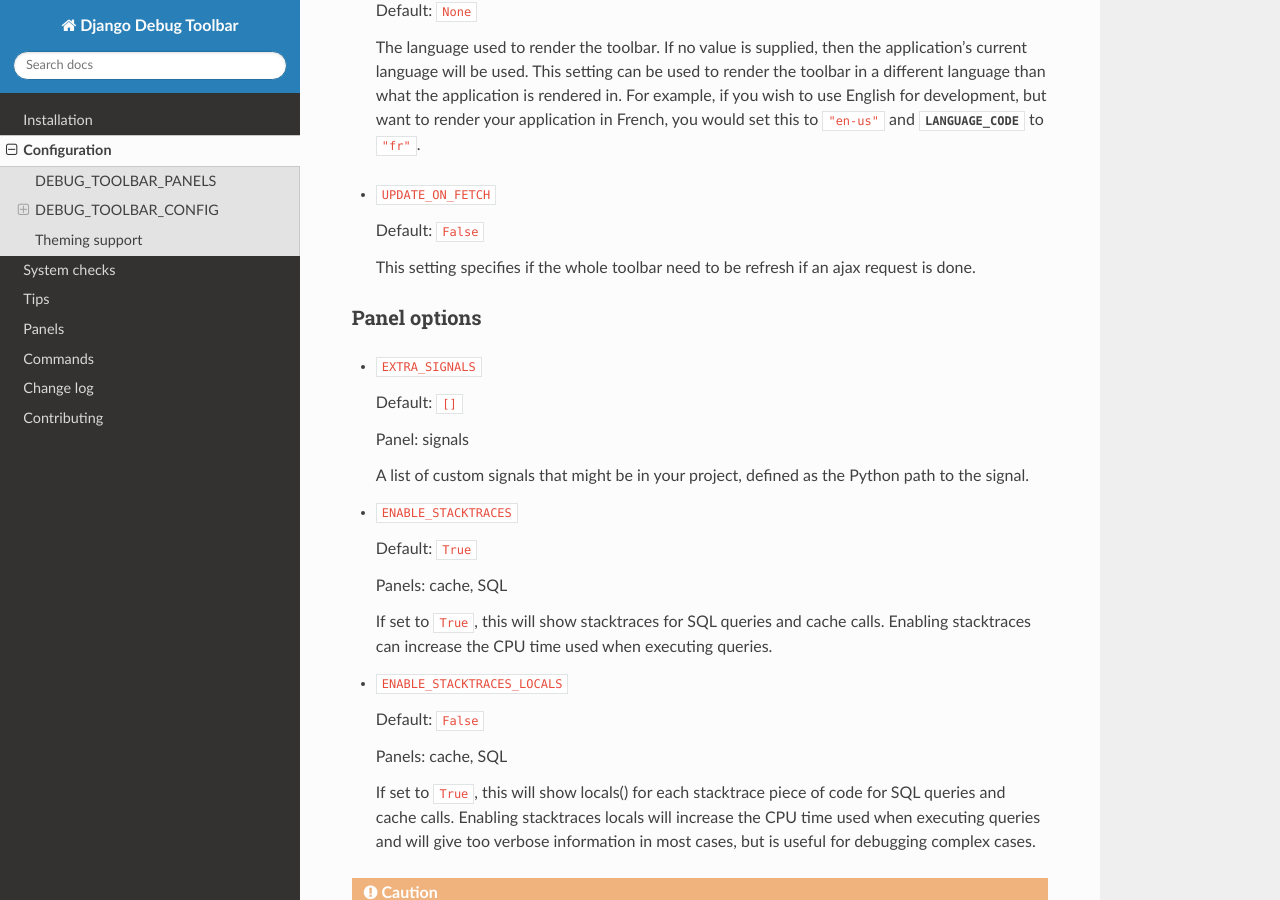
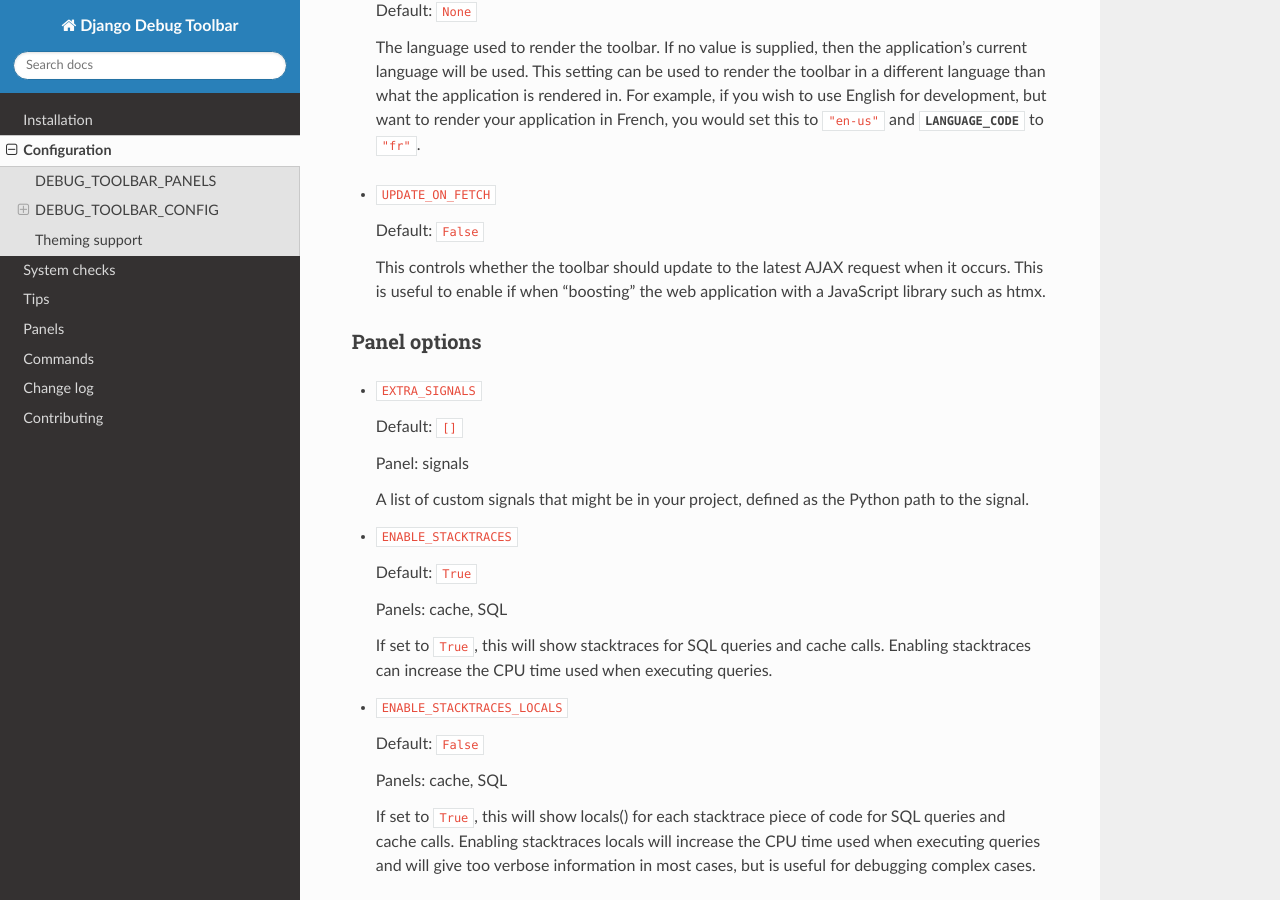
Before and after one commit to jazzband/django-debug-toolbar, a Sphinx documentation site: the page built from docs/configuration.rst, in a window 1280 px wide and 900 px high, scrolled down 2966 px. Built offline with Sphinx 7.4.7 and the Read the Docs theme 2.0.0, drawn with Linux system fonts in a browser that asks for light colours.

Commit message:
Documentation suggestions

```diff
--- a/debug_toolbar/static/debug_toolbar/js/history.js
+++ b/debug_toolbar/static/debug_toolbar/js/history.js
@@ -104,5 +104,6 @@
     event.preventDefault();
     refreshHistory();
 });
-// As we don't refresh the whole toolbar each fetch or ajax request we need to refresh the history when we open the panel
+// We don't refresh the whole toolbar each fetch or ajax request,
+// so we need to refresh the history when we open the panel
 $$.onPanelRender(djDebug, "HistoryPanel", refreshHistory);
--- a/debug_toolbar/static/debug_toolbar/js/toolbar.js
+++ b/debug_toolbar/static/debug_toolbar/js/toolbar.js
@@ -57,7 +57,6 @@
                                 detail: { panelId: panelId },
                             })
                         );
-
                     });
                 } else {
                     djDebug.dispatchEvent(
--- a/docs/changes.rst
+++ b/docs/changes.rst
@@ -19,7 +19,9 @@
   <https://astral.sh/blog/the-ruff-formatter>`__.
 * Changed the default position of the toolbar from top to the upper top
   position.
-* Add a setting for refresh or not the toolbar if an ajax request occurs.
+* Added the setting, ``UPDATE_ON_FETCH`` to control whether the
+  toolbar automatically updates to the latest AJAX request or not.
+  It defaults to ``False``.
 
 4.2.0 (2023-08-10)
 ------------------
--- a/docs/configuration.rst
+++ b/docs/configuration.rst
@@ -169,8 +169,9 @@
 
   Default: ``False``
 
-  This setting specifies if  the whole toolbar need to be refresh if an ajax
-  request is done.
+  This controls whether the toolbar should update to the latest AJAX request when it occurs.
+  This is useful to enable if when "boosting" the web application with a JavaScript library such
+  as htmx.
 
 Panel options
 ~~~~~~~~~~~~~
```
